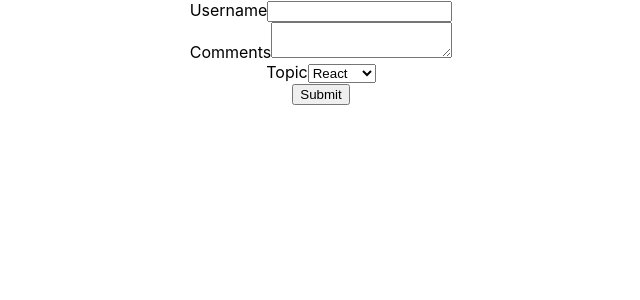
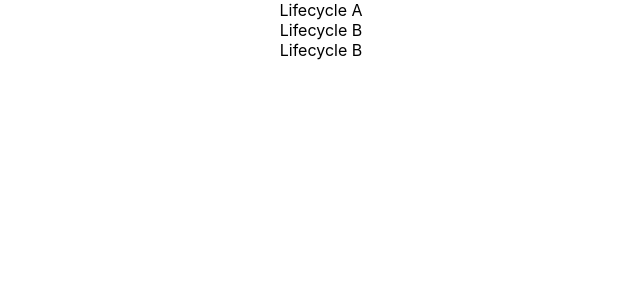
Before and after one commit to esleyms/Base-React, a React (Create React App) app: page / in a window 1280 px wide. Shown: the top 300 px of the page, without its empty margins (319-959 px from the left). Built offline with nearby package versions, Linux system fonts and the light colour scheme.

Commit message:
Ciclo de vida

```diff
--- a/src/App.js
+++ b/src/App.js
@@ -1,13 +1,14 @@
 import React, {Component} from 'react'
 import './App.css'
-import Form from './Components/Form';
+import LifecycleA from './Components/LifecycleA'
+import LifecycleB from './Components/LifecycleB';
 class App extends Component {
   render() {
   return (
     <div className="App">
 
-   <Form />
-
+   <LifecycleA/>
+   <LifecycleB/>
 
     </div>
   );
--- /dev/null
+++ b/src/Components/LifecycleA.js
@@ -0,0 +1,35 @@
+import React, { Component } from 'react'
+import LifecycleB from './LifecycleB'
+
+
+class LifecycleA extends Component {
+constructor(props) {
+  super(props)
+
+  this.state = {
+     name: "Vishwas"
+  }
+    console.log('LifecycleA constructor')
+}
+    static getDerivedStateFromProps(props,state) {
+        console.log('LifegetDerivedStateFromProps')
+        return null
+    }
+
+    componentDidMount() {
+        console.log('ifegetDerivedStateFromProps')
+    }
+  render() {
+
+        console.log('LifecycleA render')
+
+    return (
+        <div>
+     <div>Lifecycle A</div>
+     <LifecycleB/>
+     </div>
+    )
+  }
+}
+
+export default LifecycleA
--- /dev/null
+++ b/src/Components/LifecycleB.js
@@ -0,0 +1,30 @@
+import React, { Component } from 'react'
+
+
+class LifecycleB extends Component {
+constructor(props) {
+  super(props)
+
+  this.state = {
+     name: "Vishwas"
+  }
+    console.log('lifecycleB constructor')
+}
+    static getDerivedStateFromProps(props,state) {
+        console.log('LifegetDerivedStateFromProps')
+        return null
+    }
+
+    componentDidMount() {
+        console.log('ifegetDerivedStateFromProps')
+    }
+  render() {
+
+        console.log('LLifecycleB render')
+
+    return  <div>Lifecycle B</div>
+
+  }
+}
+
+export default LifecycleB
```
